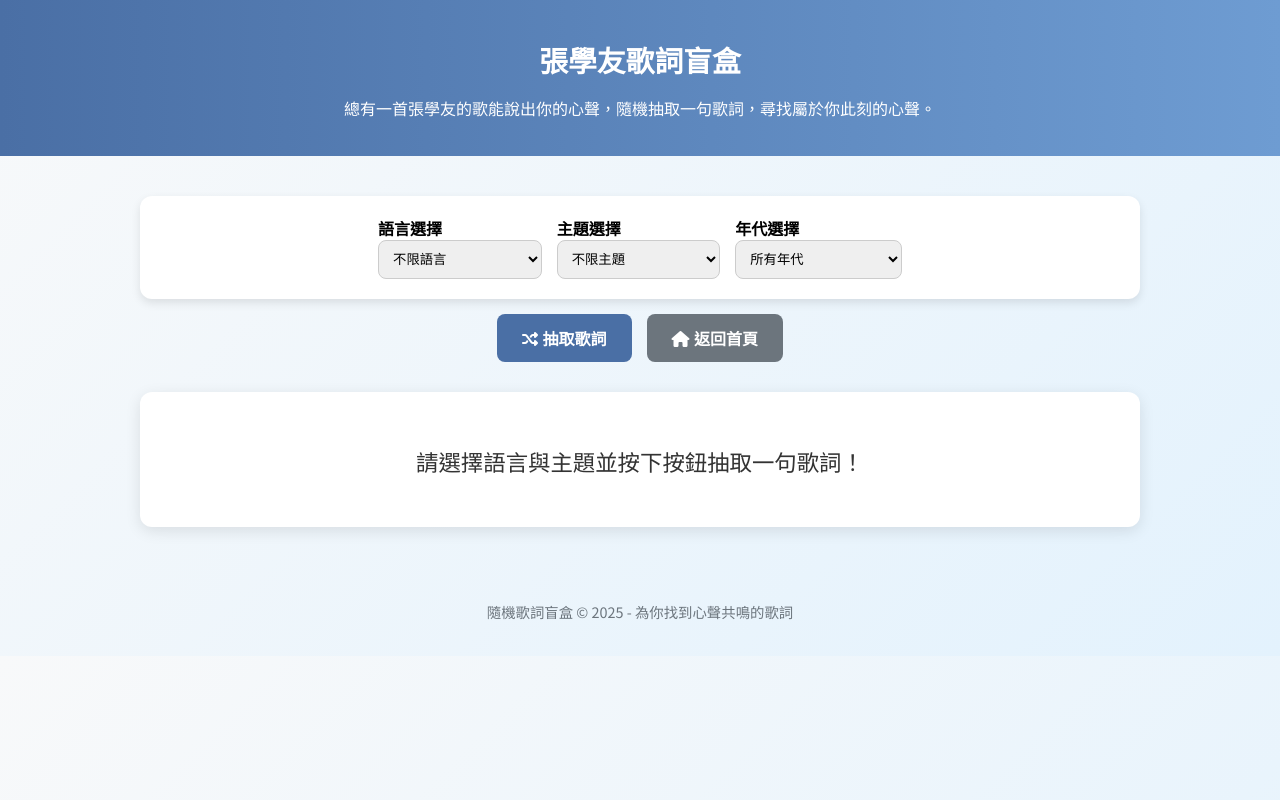
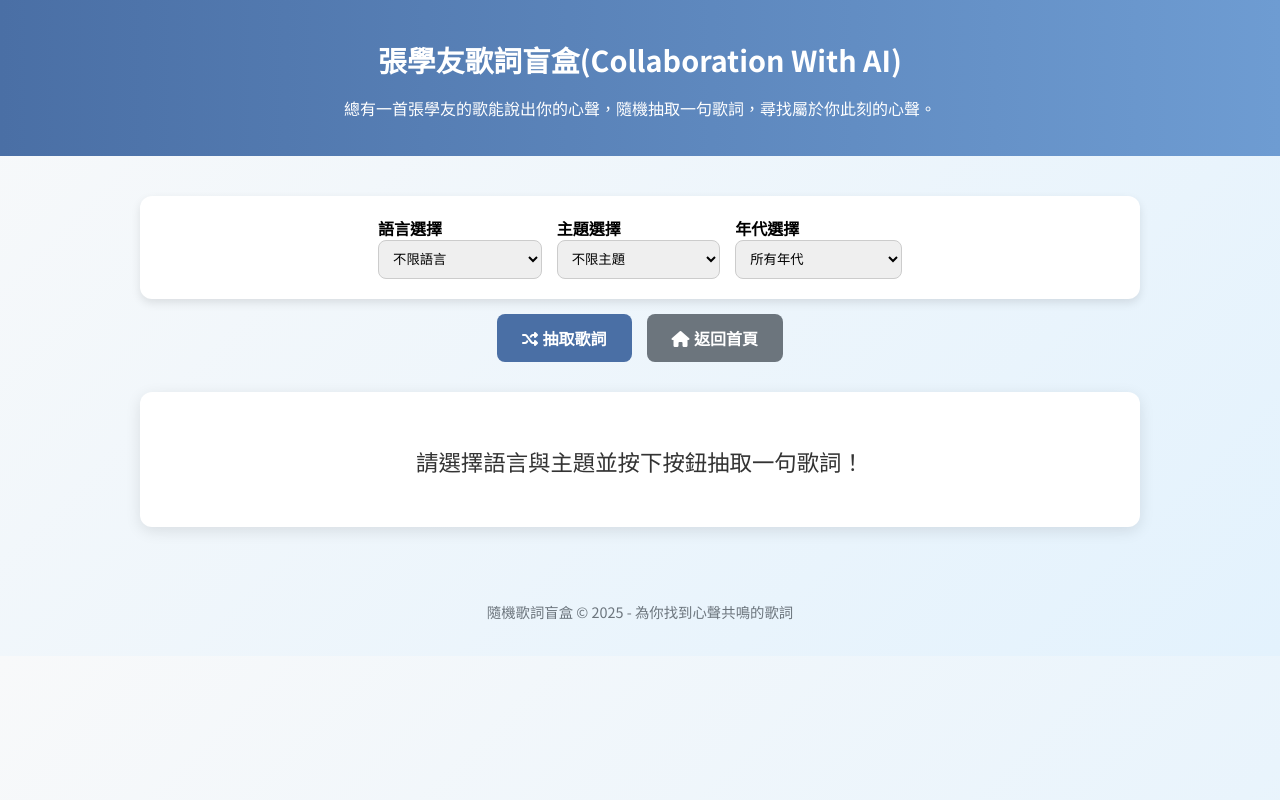
Before and after one commit to jcmusicjourney/jcblindbox.github.io, a plain HTML site: page lyrics_blind_box_final.html in a window 1280 px wide. Drawn offline with Linux system fonts and the light colour scheme.

Commit message:
Update lyrics_blind_box_final.html

```diff
--- a/lyrics_blind_box_final.html
+++ b/lyrics_blind_box_final.html
@@ -118,7 +118,7 @@ footer {
 </head>
 <body>
 <header>
-<h1>張學友歌詞盲盒</h1>
+<h1>張學友歌詞盲盒(Collaboration With AI)</h1>
 <p>總有一首張學友的歌能說出你的心聲，隨機抽取一句歌詞，尋找屬於你此刻的心聲。</p>
 </header>
 <div class='container'>
```
